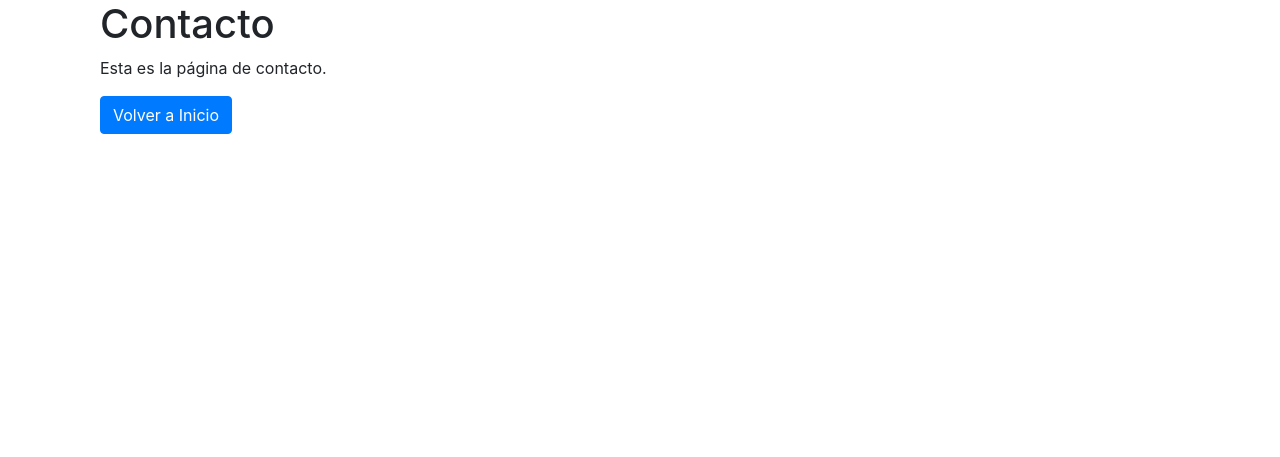
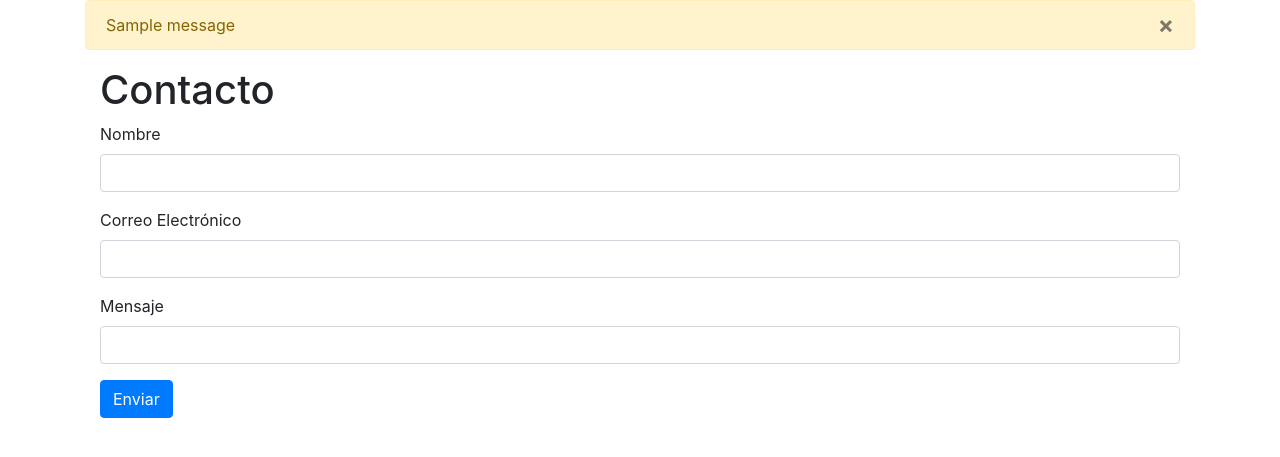
Before and after one commit to AgustinDarioFerreyra/AppWeb-Flask, a Flask app: page /contact in a window 1280 px wide. Shown: the part 56-513 px from the top of the page. Run offline with Flask 3, Linux system fonts and the light colour scheme; one stand-in notice (Sample message) is shown; some libraries are stand-ins or nearby versions.

Commit message:
Se incorpora formulario de contacto

```diff
--- a/app.py
+++ b/app.py
@@ -1,13 +1,33 @@
-from flask import Flask, render_template
+import os
+from datetime import timedelta
+from flask import Flask, render_template, redirect, url_for, flash, session
 from flask_bootstrap import Bootstrap
+from flask_wtf import FlaskForm
+from wtforms import StringField, SubmitField
+from wtforms.validators import DataRequired, Email, Length
 
 app = Flask(__name__)
+app.secret_key = os.urandom(24)
+app.permanent_session_lifetime = timedelta(minutes=30)
 bootstrap = Bootstrap(app)
+
+# Configuración de mensajes de 'flash'
+app.config["FLASH_MESSAGES"] = True
+app.config["FLASH_MESSAGES_CATEGORY"] = "message"
+
+
+# Definir el formulario de contacto
+class ContactForm(FlaskForm):
+    name = StringField("Nombre", validators=[DataRequired(), Length(min=5)])
+    email = StringField("Correo Electrónico", validators=[DataRequired(), Email()])
+    message = StringField("Mensaje", validators=[DataRequired()])
+    submit = SubmitField("Enviar")
 
 
 @app.route("/")
 def index():
-    return render_template("index.html")
+    name = session.get("name")
+    return render_template("index.html", name=name)
 
 
 @app.route("/about")
@@ -15,9 +35,18 @@ def about():
     return render_template("about.html")
 
 
-@app.route("/contact")
+@app.route("/contact", methods=["GET", "POST"])
 def contact():
-    return render_template("contact.html")
+    form = ContactForm()
+
+    if form.validate_on_submit():
+        # Aquí puedes manejar el envío del formulario, por ejemplo, enviar un correo electrónico
+        # y luego redirigir a otra página o mostrar un mensaje de éxito.
+        session["name"] = form.name.data
+        flash("Formulario enviado con éxito", "success")
+        return redirect(url_for("index"))
+
+    return render_template("contact.html", form=form)
 
 
 if __name__ == "__main__":
--- a/templates/base.html
+++ b/templates/base.html
@@ -25,6 +25,12 @@
         </div>
     </nav>
     <div class="container">
+        {% for message in get_flashed_messages() %}
+        <div class="alert alert-warning">
+            <button type="button" class="close" data-dismiss="alert">&times;</button>
+            {{ message }}
+        </div>
+        {% endfor %}
         {% block content %}
         {% endblock %}
     </div>
--- a/templates/contact.html
+++ b/templates/contact.html
@@ -3,7 +3,21 @@
 {% block content %}
 <div class="container">
     <h1>Contacto</h1>
-    <p>Esta es la página de contacto.</p>
-    <a class="btn btn-primary" href="{{ url_for('index') }}">Volver a Inicio</a>
+    <form method="POST">
+        {{ form.csrf_token }}
+        <div class="form-group">
+            {{ form.name.label }} {{ form.name(size=20, class="form-control") }}
+            {% for error in form.name.errors %}
+            <span style="color: red;">{{ error }}</span>
+            {% endfor %}
+        </div>
+        <div class="form-group">
+            {{ form.email.label }} {{ form.email(size=30, class="form-control") }}
+        </div>
+        <div class="form-group">
+            {{ form.message.label }} {{ form.message(size=50, class="form-control") }}
+        </div>
+        <button type="submit" class="btn btn-primary">Enviar</button>
+    </form>
 </div>
 {% endblock %}
--- a/templates/index.html
+++ b/templates/index.html
@@ -2,7 +2,11 @@
 
 {% block content %}
 <div class="container">
-    <h1>Bienvenido a mi aplicación Flask</h1>
+    {% if name is none %}
+        <h1>Bienvenido a mi aplicación Flask</h1>
+    {% else %}
+        <h1>Hola {{ name }}!</h1>
+    {% endif %}
     <p>Esta es la página de inicio.</p>
     <a class="btn btn-primary" href="{{ url_for('about') }}">Acerca de</a>
     <a class="btn btn-info" href="{{ url_for('contact') }}">Contacto</a>
```
